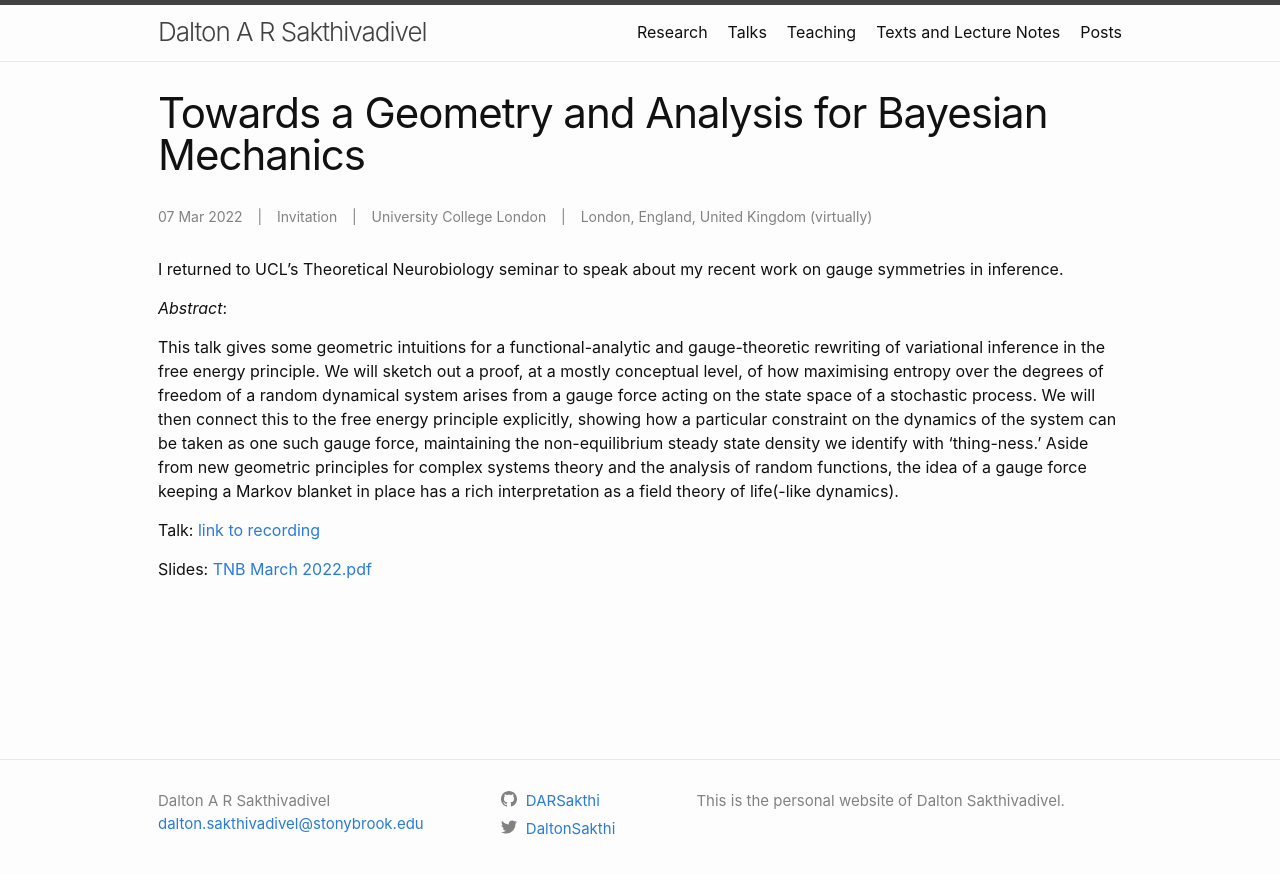
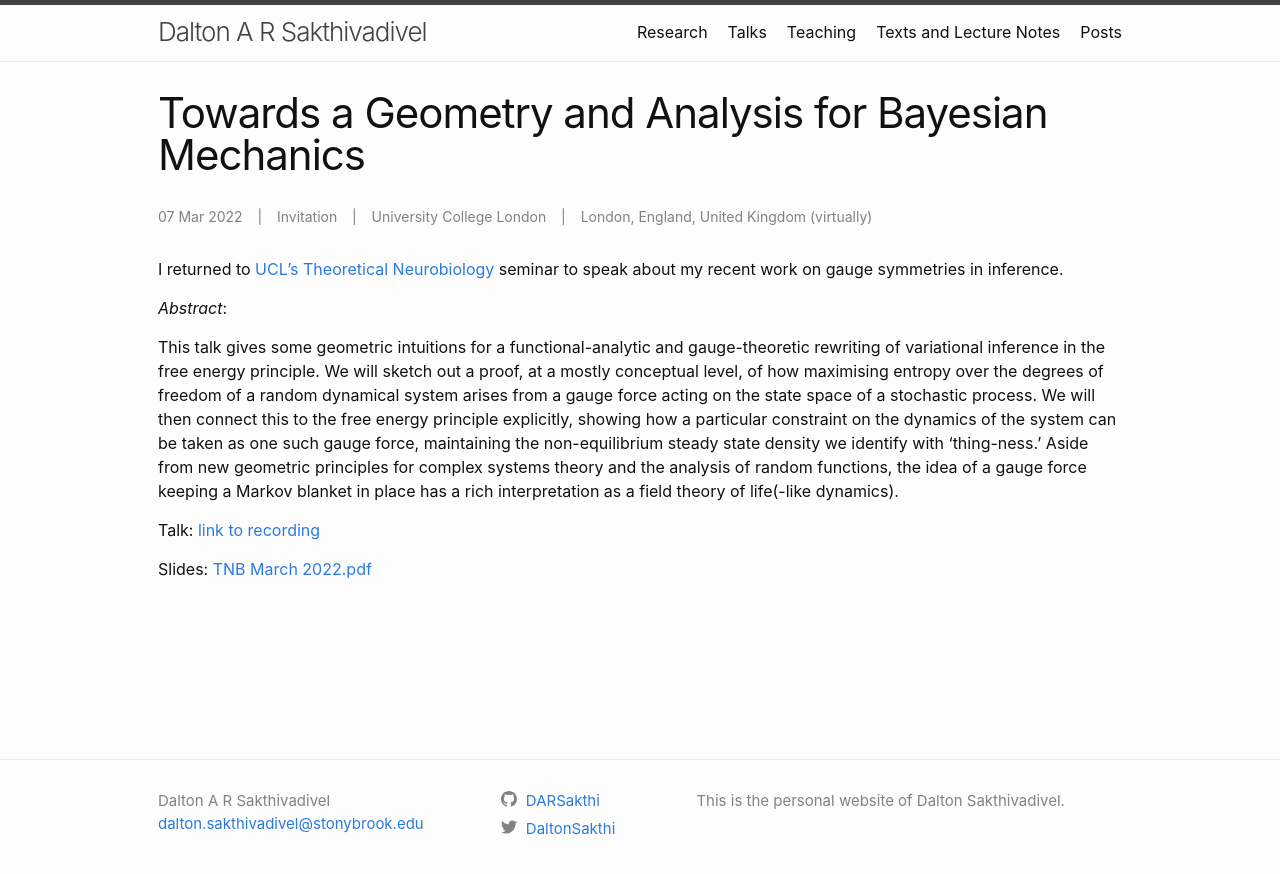
Before and after one commit to DARSakthi/DARSakthi.github.io, a Jekyll site: the page built from _talks/TNB-1.markdown, in a window 1280 px wide. Shown: the top 874 px of the page. Built offline with Jekyll 4.4.1, drawn with Linux system fonts in a browser that asks for light colours; part of the change alters nothing that is shown.

Commit message:
Added link

```diff
--- a/_talks/TNB-1.markdown
+++ b/_talks/TNB-1.markdown
@@ -8,7 +8,7 @@ date: 2022-03-07
 location: "London, England, United Kingdom (virtually)"
 ---
 
-I returned to UCL's Theoretical Neurobiology seminar to speak about my recent work on gauge symmetries in inference.
+I returned to [UCL's Theoretical Neurobiology](https://www.fil.ion.ucl.ac.uk/team/theoretical-neurobiology-team/) seminar to speak about my recent work on gauge symmetries in inference.
 
 _Abstract_:
 
```
